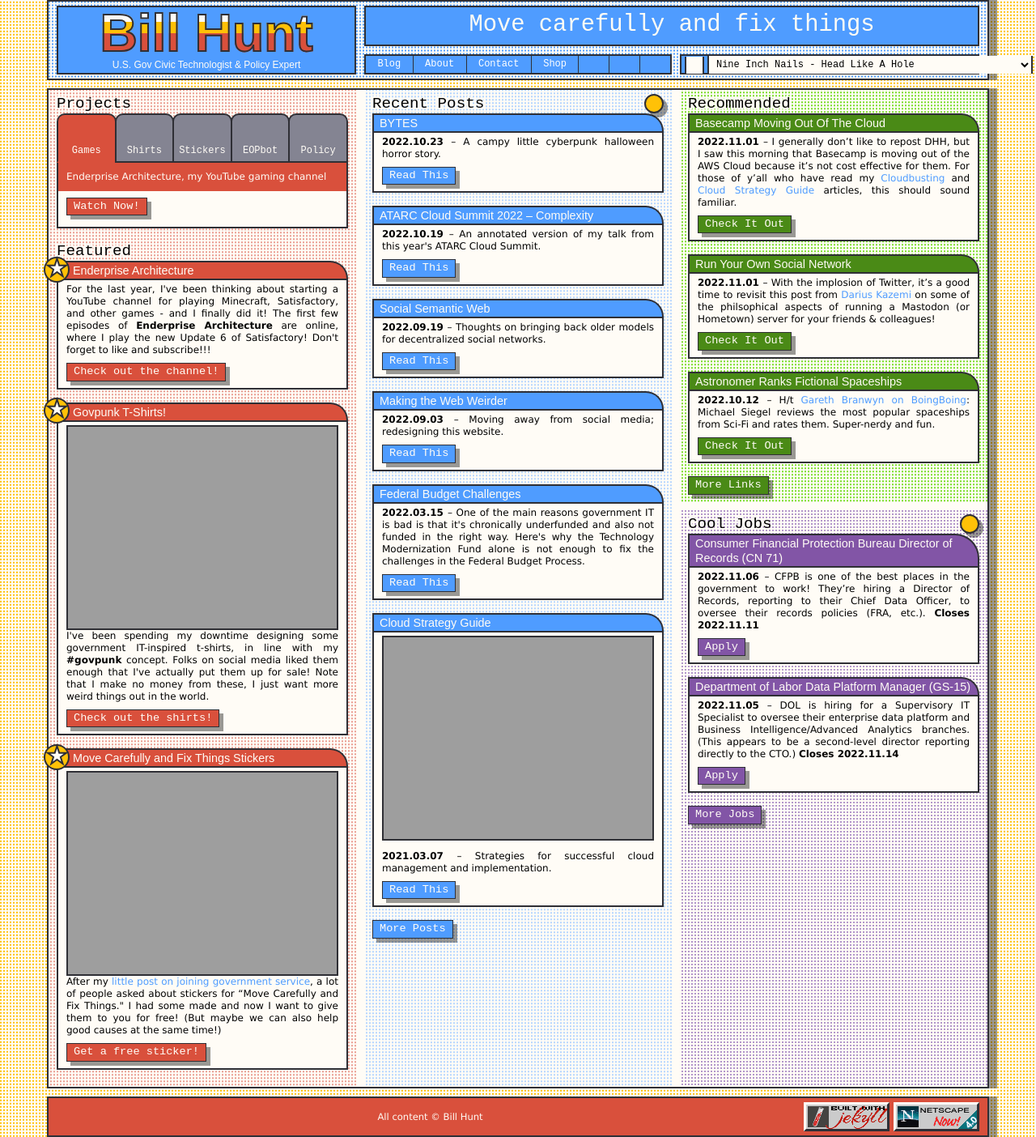
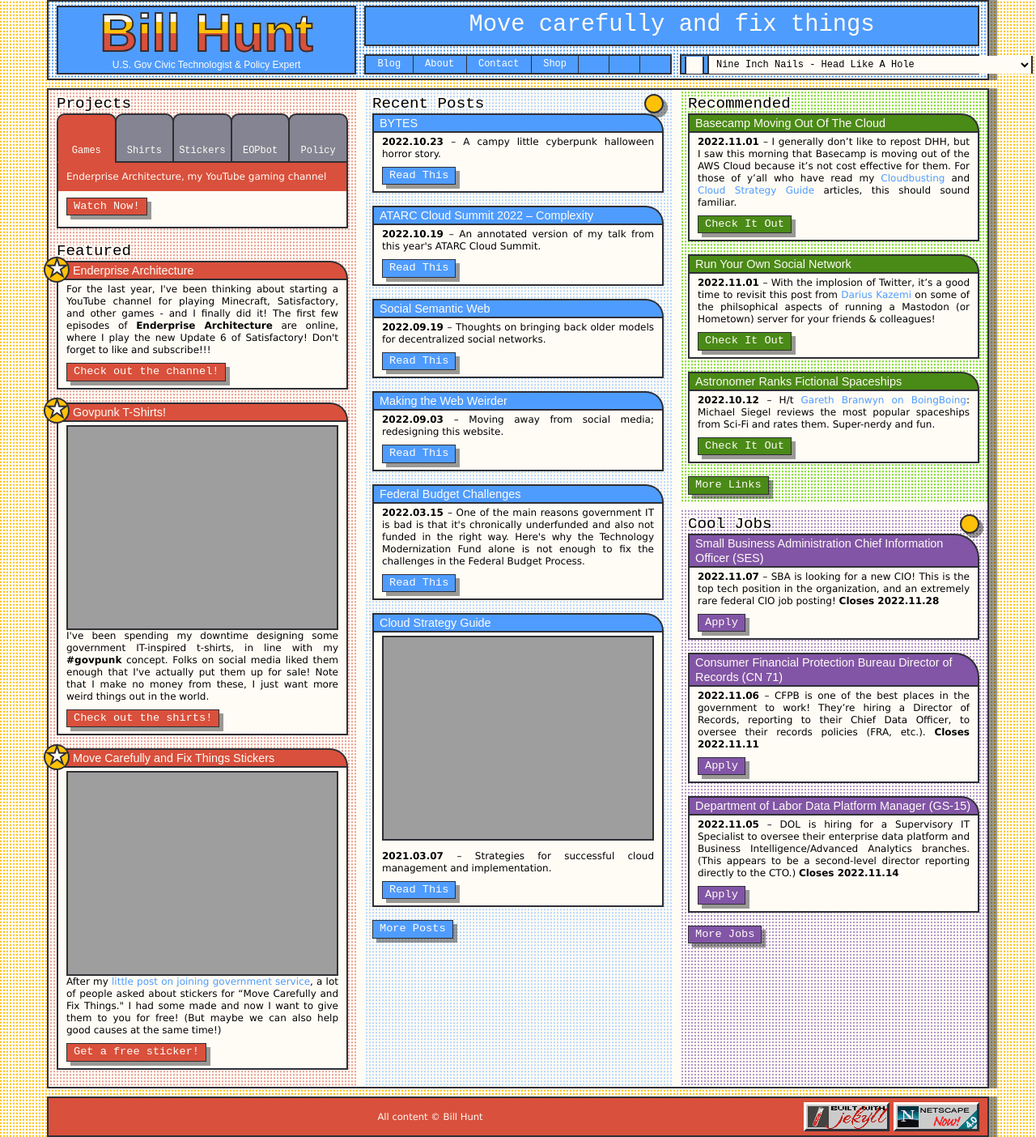
Before and after one commit to krusynth/billhunt.dev, a Jekyll site: the page built from index.md, in a window 1280 px wide. Shown: the whole page at 81% size. Built offline with Jekyll 4.4.1, drawn with Linux system fonts in a browser that asks for light colours; some web fonts are replaced.

Commit message:
Update jobs.

```diff
--- a/_data/jobs.yml
+++ b/_data/jobs.yml
@@ -1,3 +1,9 @@
+- title: Small Business Administration Chief Information Officer (SES)
+  url: https://www.usajobs.gov/job/685333800
+  date: 2022-11-07
+  closes: 2022-11-28
+  content: SBA is looking for a new CIO! This is the top tech position in the organization, and an extremely rare federal CIO job posting!
+
 - title: Consumer Financial Protection Bureau Director of Records (CN 71)
   url: https://www.usajobs.gov/job/686424300
   date: 2022-11-06
```
